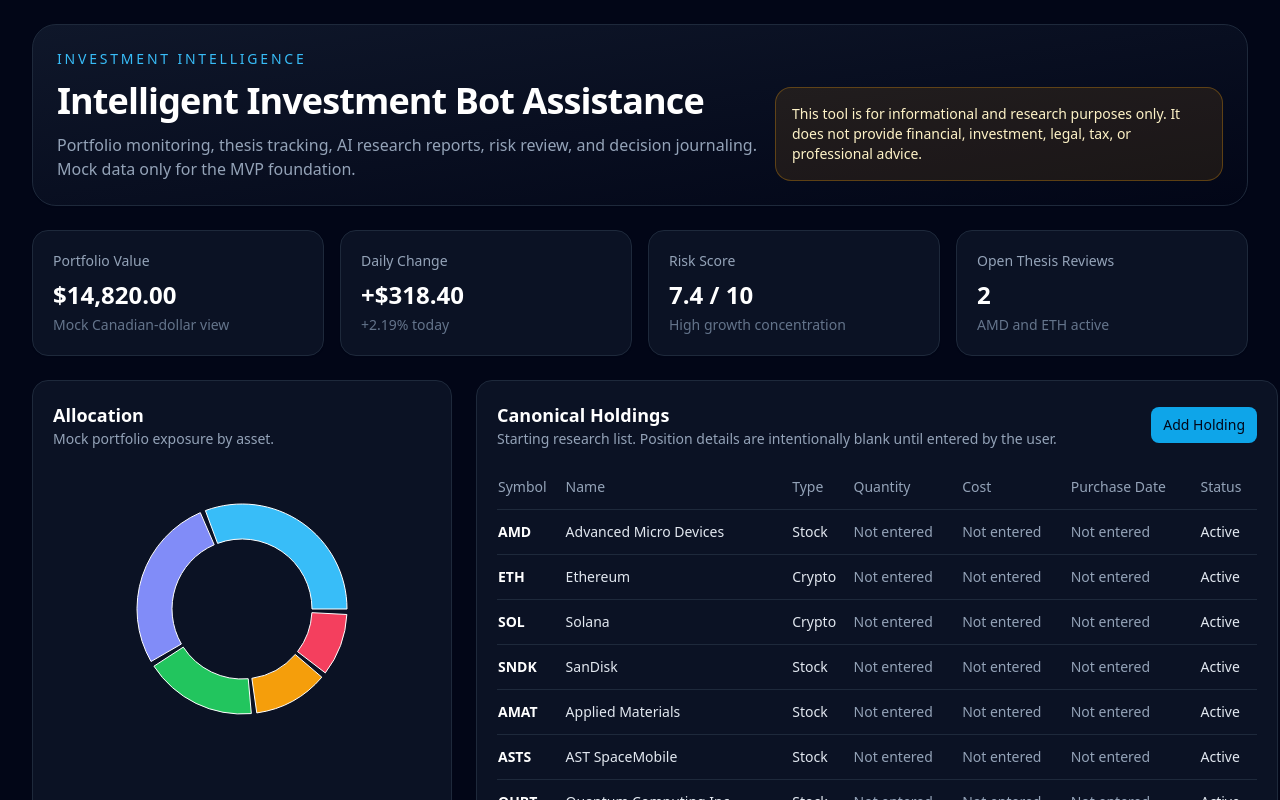
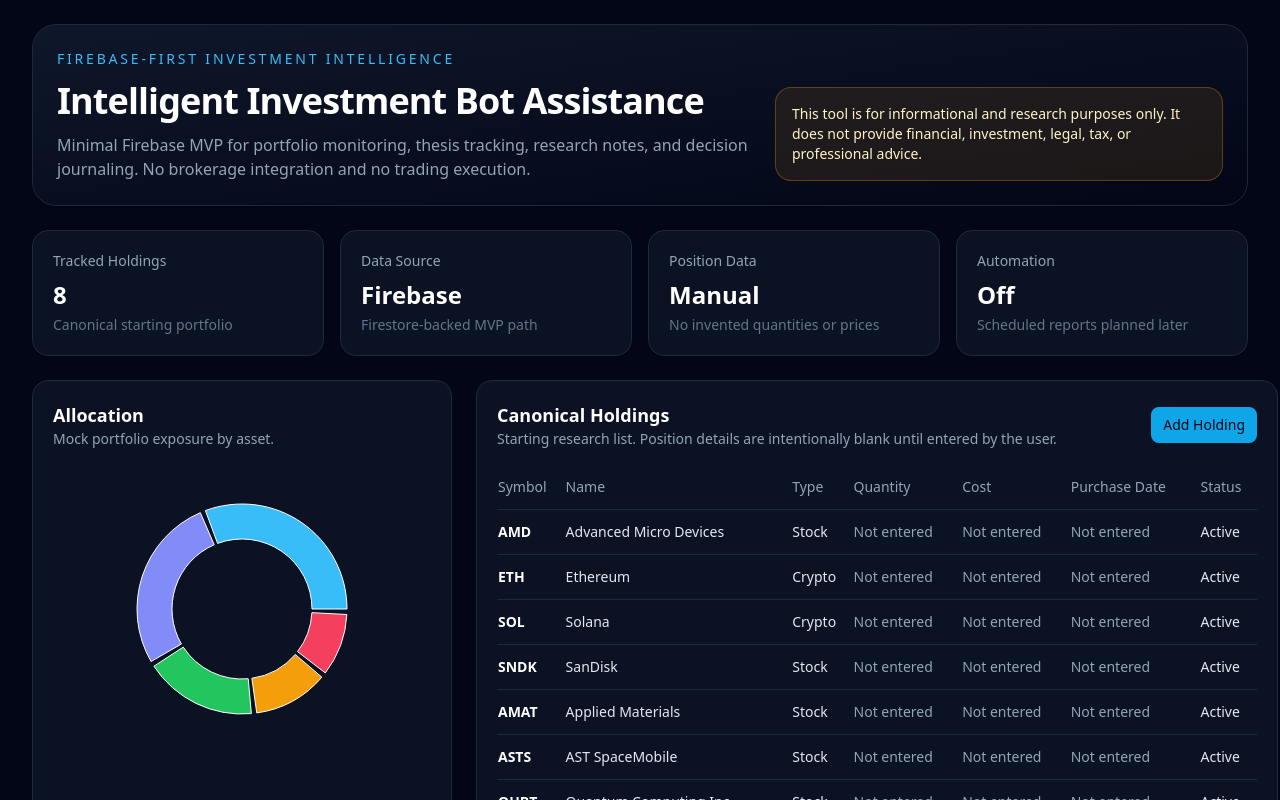
Before and after one commit to martinconstantineau/Intelligent-Investment-Bot-Assistance, a Next.js app: page / in a window 1280 px wide. Shown: the top 800 px of the page. Built offline with nearby package versions, Linux system fonts and the light colour scheme.

Commit message:
Update dashboard copy for Firebase MVP

```diff
--- a/app/page.tsx
+++ b/app/page.tsx
@@ -3,31 +3,30 @@ import { HoldingsTable } from "@/components/holdings-table";
 import { ReportList } from "@/components/report-list";
 import { StatCard } from "@/components/stat-card";
 import { ThesisList } from "@/components/thesis-list";
+import { canonicalHoldings, portfolioDisclaimer } from "@/lib/portfolio";
 
 export default function Home() {
   return (
     <main className="min-h-screen bg-slate-950 px-4 py-6 text-slate-100 sm:px-6 lg:px-8">
       <div className="mx-auto max-w-7xl space-y-6">
         <header className="rounded-3xl border border-slate-800 bg-gradient-to-br from-slate-900 to-slate-950 p-6 shadow-sm">
-          <p className="text-sm font-medium uppercase tracking-[0.2em] text-sky-400">Investment intelligence</p>
+          <p className="text-sm font-medium uppercase tracking-[0.2em] text-sky-400">Firebase-first investment intelligence</p>
           <div className="mt-3 flex flex-col gap-4 lg:flex-row lg:items-end lg:justify-between">
             <div>
               <h1 className="text-3xl font-semibold tracking-tight text-white sm:text-4xl">Intelligent Investment Bot Assistance</h1>
               <p className="mt-3 max-w-3xl text-sm leading-6 text-slate-400 sm:text-base">
-                Portfolio monitoring, thesis tracking, AI research reports, risk review, and decision journaling. Mock data only for the MVP foundation.
+                Minimal Firebase MVP for portfolio monitoring, thesis tracking, research notes, and decision journaling. No brokerage integration and no trading execution.
               </p>
             </div>
-            <div className="rounded-2xl border border-amber-500/30 bg-amber-500/10 p-4 text-sm text-amber-100 lg:max-w-md">
-              This tool is for informational and research purposes only. It does not provide financial, investment, legal, tax, or professional advice.
-            </div>
+            <div className="rounded-2xl border border-amber-500/30 bg-amber-500/10 p-4 text-sm text-amber-100 lg:max-w-md">{portfolioDisclaimer}</div>
           </div>
         </header>
 
         <section className="grid gap-4 md:grid-cols-2 xl:grid-cols-4">
-          <StatCard label="Portfolio Value" value="$14,820.00" detail="Mock Canadian-dollar view" />
-          <StatCard label="Daily Change" value="+$318.40" detail="+2.19% today" />
-          <StatCard label="Risk Score" value="7.4 / 10" detail="High growth concentration" />
-          <StatCard label="Open Thesis Reviews" value="2" detail="AMD and ETH active" />
+          <StatCard label="Tracked Holdings" value={String(canonicalHoldings.length)} detail="Canonical starting portfolio" />
+          <StatCard label="Data Source" value="Firebase" detail="Firestore-backed MVP path" />
+          <StatCard label="Position Data" value="Manual" detail="No invented quantities or prices" />
+          <StatCard label="Automation" value="Off" detail="Scheduled reports planned later" />
         </section>
 
         <section className="grid gap-6 xl:grid-cols-[420px_1fr]">
```
